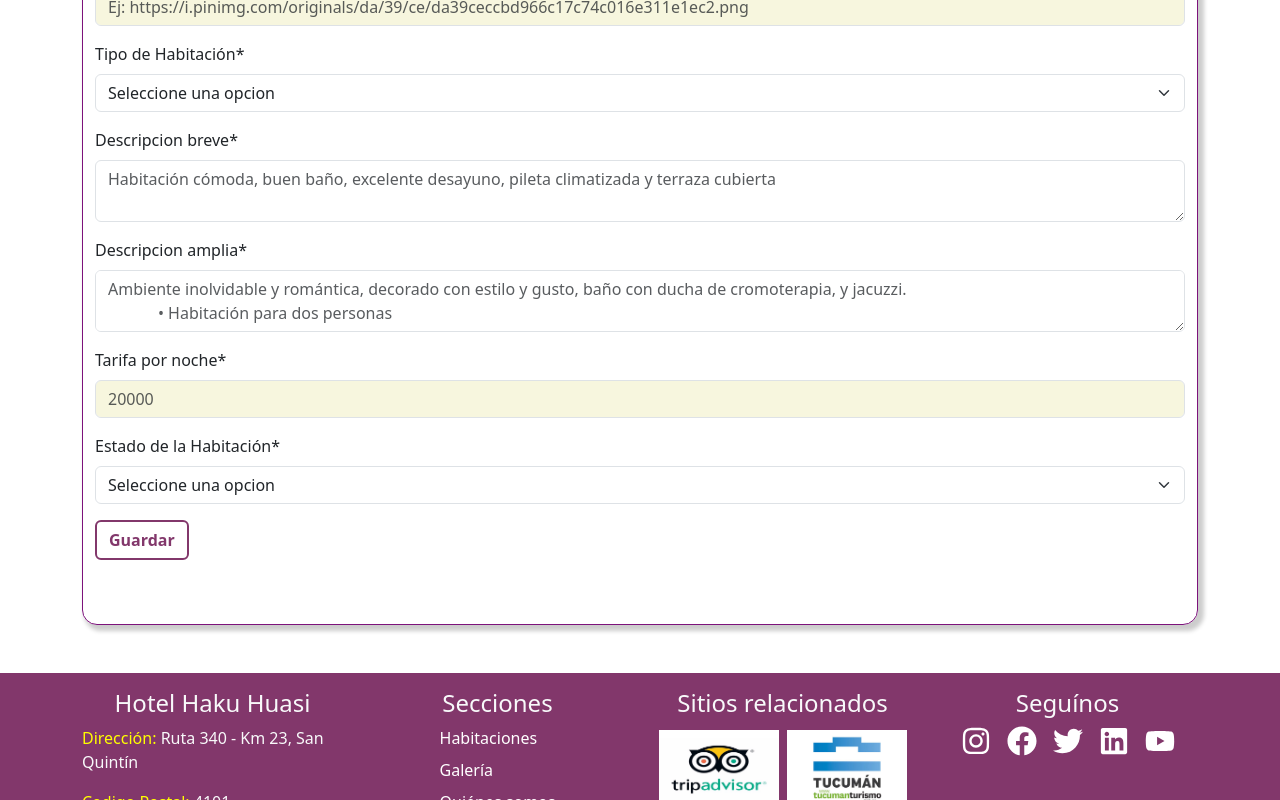
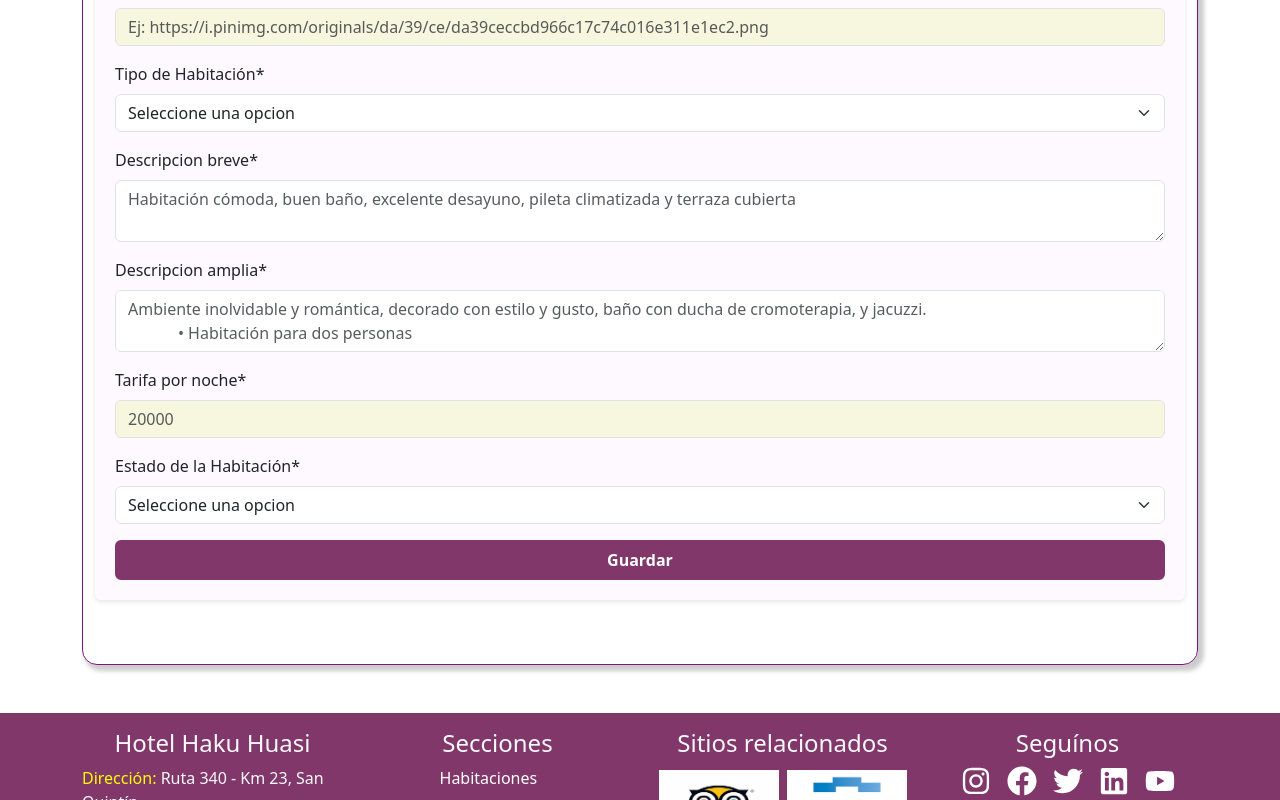
Before and after one commit to Pabmoy25/proyectoHotel-FrontEnd, a React (Vite) app: page /agregarHabitacion in a window 1280 px wide. Shown: the part 453-1253 px from the top of the page. Built offline with nearby package versions, Linux system fonts and the light colour scheme.

Commit message:
agregue color al formulario y cambie el boton

```diff
--- a/src/App.css
+++ b/src/App.css
@@ -817,3 +817,22 @@ tbody {
     background-color: #82376b;
     color: white;
   }
+
+  .custom-form {
+    background-color: #fdefff6c;
+    padding: 20px;
+    border-radius: 8px;
+    box-shadow: 0px 2px 5px rgba(0, 0, 0, 0.1);
+  }
+
+  .btnguardar-pink {
+    background-color: #82376b !important; /* Color rosa personalizado */
+    border-color: #82376b !important; /* Color de borde */
+    color: #ffffff !important; /* Color del texto */
+  }
+
+  .btnguardar-pink:hover {
+    background-color: #ffe6f0 !important; /* Color rosa personalizado al pasar el ratón */
+    border-color: #fff1f7 !important; /* Color de borde al pasar el ratón */
+    color: #000000 !important;
+  }
--- a/src/components/pages/habitacion/FormularioHabitacion.jsx
+++ b/src/components/pages/habitacion/FormularioHabitacion.jsx
@@ -26,8 +26,6 @@ const FormularioHabitacion = ({ editar, titulo }) => {
       cargarDatosEnFormulario();
     }
   }, []);
-
-
 
   const cargarDatosEnFormulario = async () => {
     const respuesta = await obtenerHabitacion(id);
@@ -99,7 +97,7 @@ const FormularioHabitacion = ({ editar, titulo }) => {
         <hr />
 
         <Form
-          className="my-4"
+          className="my-4 custom-form rounded"
           onSubmit={handleSubmit(habitacionValidada)}
           id="formHabitacion"
         >
@@ -255,7 +253,7 @@ const FormularioHabitacion = ({ editar, titulo }) => {
               {errors.estado?.message}
             </Form.Text>
           </Form.Group>
-          <Button type="submit" variant="outline-secondary" id="btnAdmin">
+          <Button type="submit" className="btnguardar-pink w-100" id="btnAdmin">
             Guardar
           </Button>
         </Form>
```
